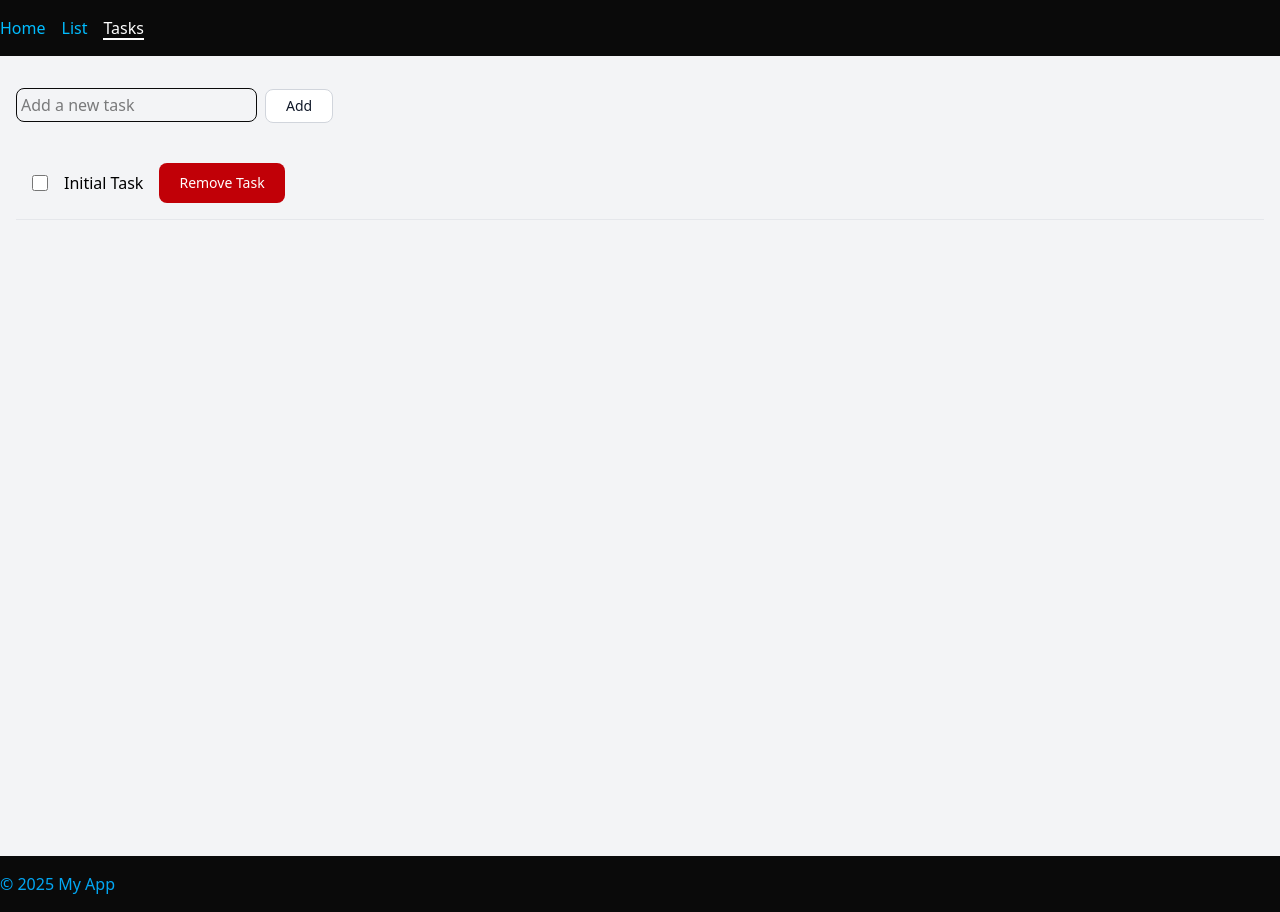
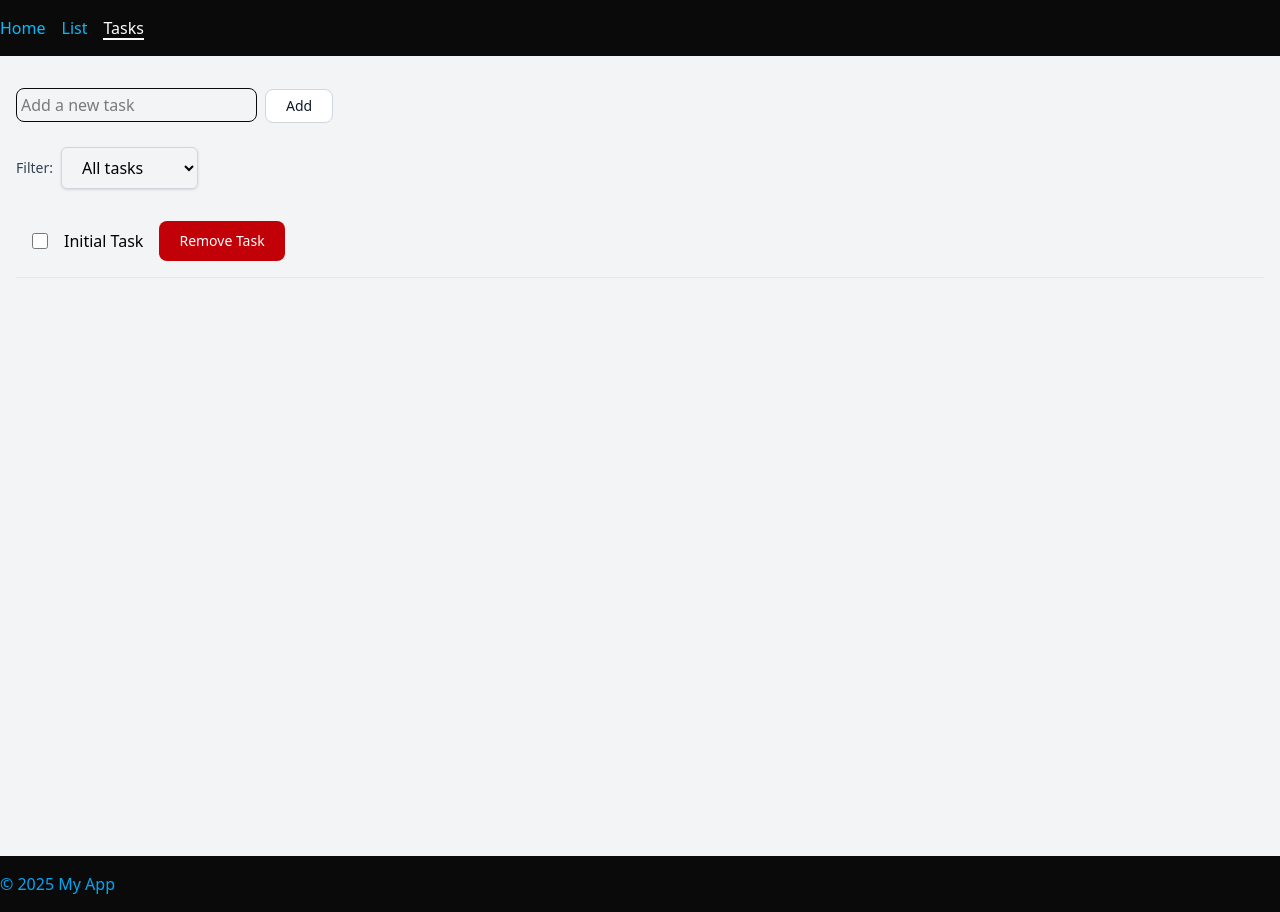
Before and after one commit to sayanseliv/react-test-app, a React (Vite) app: page /tasks in a window 1280 px wide. Built offline with nearby package versions, Linux system fonts and the light colour scheme.

Commit message:
tasks logic complete

```diff
--- /dev/null
+++ b/src/components/Tasks/TaskFilter.tsx
@@ -0,0 +1,31 @@
+import { useSelector } from 'react-redux';
+import { useDispatch } from 'react-redux';
+import { setFilter } from '../../store/filterSlice';
+import type { Filter } from '../../types/tasks';
+import type { RootState } from '../../store';
+
+const TaskFilter = () => {
+	const dispatch = useDispatch();
+	const currentFilter = useSelector((state: RootState) => state.filter.currentFilter);
+	const handleFilterChange = (event: React.ChangeEvent<HTMLSelectElement>) => {
+		dispatch(setFilter(event.target.value as Filter));
+	};
+	return (
+		<div className='flex items-center gap-2'>
+			<label htmlFor='task-filter' className='text-sm font-medium text-gray-700'>
+				Filter:
+			</label>
+			<select
+				name='task-filter'
+				id='task-filter'
+				value={currentFilter}
+				onChange={handleFilterChange}
+				className='px-4 py-2 border border-gray-300 rounded-md shadow-sm focus:outline-none focus:ring-2 focus:ring-blue-500 focus:border-blue-500 cursor-pointer'>
+				<option value='all'>All tasks</option>
+				<option value='active'>Active</option>
+				<option value='completed'>Completed</option>
+			</select>
+		</div>
+	);
+};
+export default TaskFilter;
--- a/src/components/Tasks/TaskList.tsx
+++ b/src/components/Tasks/TaskList.tsx
@@ -1,22 +1,25 @@
-import { useAppSelector } from '../../hooks/redux';
+import { useSelector } from 'react-redux';
 
 import type { Task } from '../../types/tasks';
 import TaskItem from './TaskItem';
+import { selectFilteredTasks } from '../../store/selectors/taskSelectors';
 
 const TaskList = () => {
-	const tasks = useAppSelector((state) => state.tasks);
+	const filteredTasks = useSelector(selectFilteredTasks);
 	return (
-		<div>
-			{tasks.map((task: Task) => {
-				return (
+		<div className='space-y-2'>
+			{filteredTasks.length === 0 ? (
+				<p className='text-gray-500 text-center py-4'>No tasks for display</p>
+			) : (
+				filteredTasks.map((task: Task) => (
 					<TaskItem
 						key={task.id}
 						id={task.id}
 						title={task.title}
 						completed={task.completed}
 					/>
-				);
-			})}
+				))
+			)}
 		</div>
 	);
 };
--- a/src/pages/Tasks.tsx
+++ b/src/pages/Tasks.tsx
@@ -1,3 +1,4 @@
+import TaskFilter from '../components/Tasks/TaskFilter';
 import TaskInput from '../components/Tasks/TaskInput';
 import TaskList from '../components/Tasks/TaskList';
 
@@ -5,6 +6,7 @@ const Tasks = () => {
 	return (
 		<div className='flex flex-col gap-4'>
 			<TaskInput />
+			<TaskFilter />
 			<TaskList />
 		</div>
 	);
--- /dev/null
+++ b/src/store/filterSlice.ts
@@ -0,0 +1,17 @@
+import { createSlice, type PayloadAction } from '@reduxjs/toolkit';
+import type { FilterState, Filter } from '../types/tasks';
+
+const initialState: FilterState = {
+	currentFilter: 'all',
+};
+const filterSlice = createSlice({
+	name: 'filter',
+	initialState,
+	reducers: {
+		setFilter: (state, action: PayloadAction<Filter>) => {
+			state.currentFilter = action.payload;
+		},
+	},
+});
+export const { setFilter } = filterSlice.actions;
+export default filterSlice.reducer;
--- a/src/store/index.ts
+++ b/src/store/index.ts
@@ -2,12 +2,14 @@ import { configureStore } from '@reduxjs/toolkit';
 import counterReducer from './counterSlice';
 import usersReducer from './usersSlice';
 import tasksReducer from './tasksSlice';
+import filterReducer from './filterSlice';
 
 export const store = configureStore({
 	reducer: {
 		counter: counterReducer,
 		users: usersReducer,
 		tasks: tasksReducer,
+		filter: filterReducer,
 	},
 });
 
--- /dev/null
+++ b/src/store/selectors/taskSelectors.ts
@@ -0,0 +1,21 @@
+import { createSelector } from '@reduxjs/toolkit';
+import type { RootState } from '../../store';
+import type { Task } from '../../types/tasks';
+
+const selectTasks = (state: RootState) => state.tasks;
+const selectCurrentFilter = (state: RootState) => state.filter.currentFilter;
+
+export const selectFilteredTasks = createSelector(
+	[selectTasks, selectCurrentFilter],
+	(tasks: Task[], currentFilter: string) => {
+		switch (currentFilter) {
+			case 'active':
+				return tasks.filter((task) => !task.completed);
+			case 'completed':
+				return tasks.filter((task) => task.completed);
+			case 'all':
+			default:
+				return tasks;
+		}
+	}
+);
--- a/src/types/tasks.ts
+++ b/src/types/tasks.ts
@@ -3,3 +3,7 @@ export interface Task {
 	title: string;
 	completed: boolean;
 }
+export type Filter = 'all' | 'active' | 'completed';
+export interface FilterState {
+	currentFilter: Filter;
+}
```
